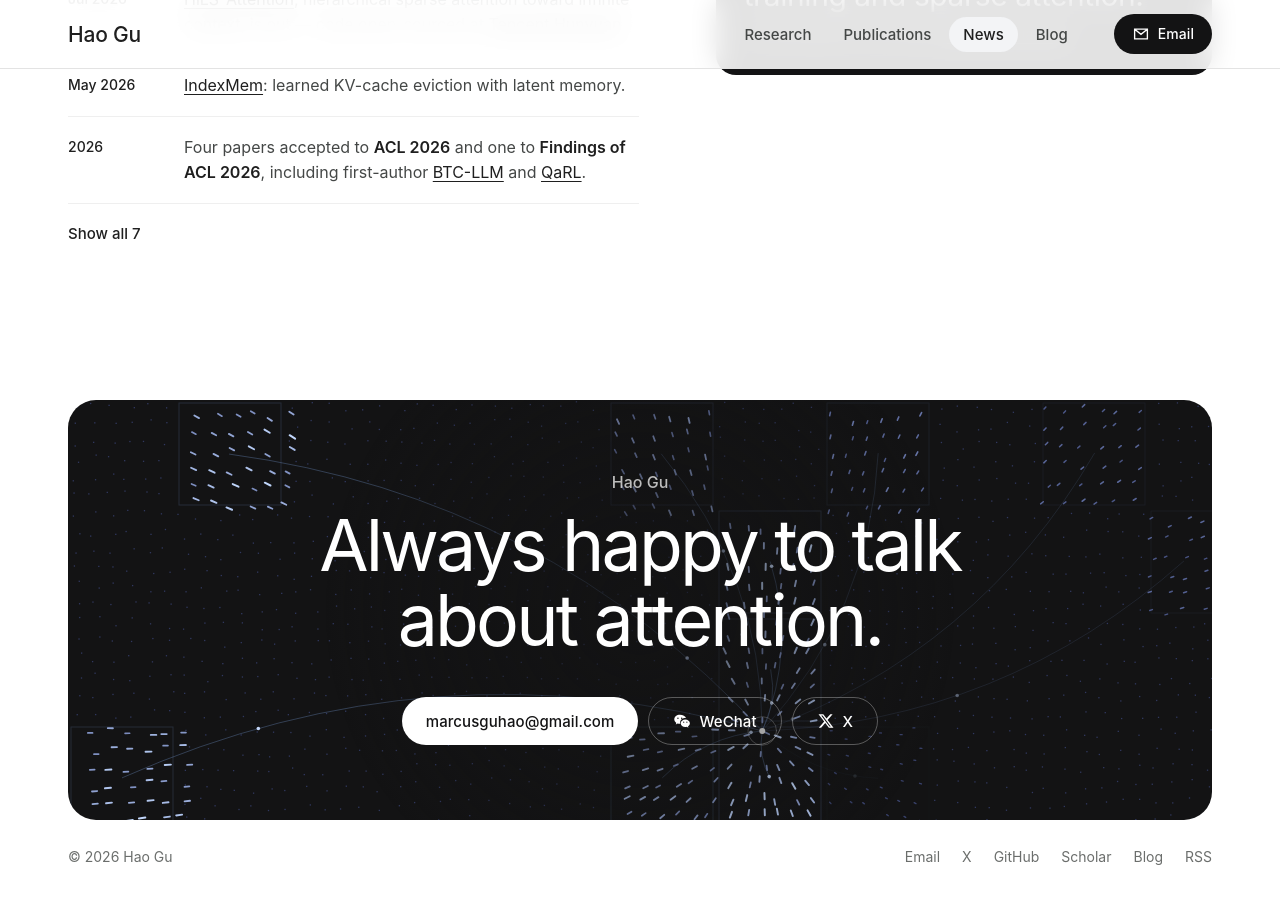
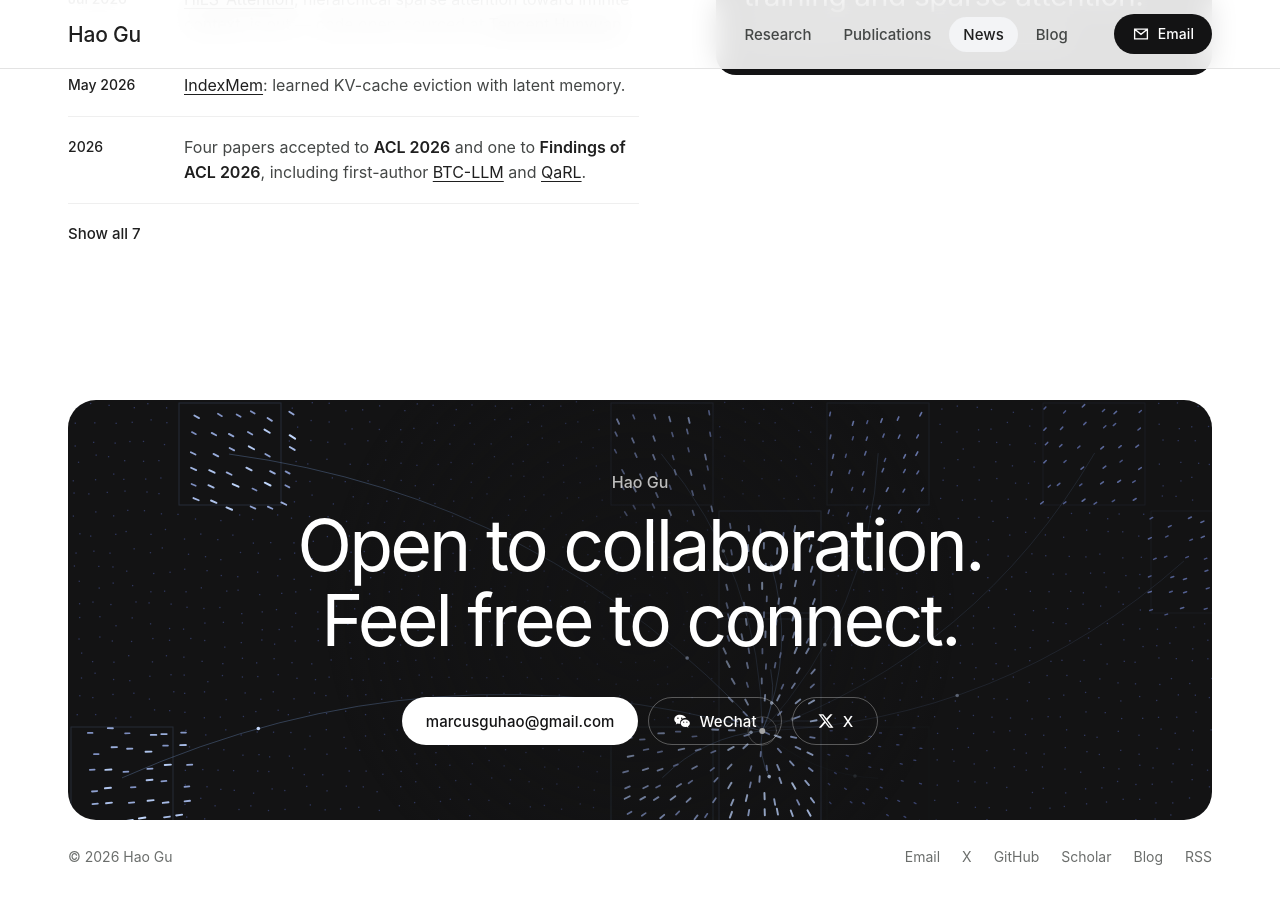
Before and after one commit to Chooovy/guhao, a Jekyll site: the page built from index.html, in a window 1280 px wide and 900 px high, scrolled down 3707 px. Built offline with Jekyll 4.4.1, drawn with Linux system fonts in a browser that asks for light colours; some web fonts are replaced.

Commit message:
Footer title: Open to collaboration. Feel free to connect.

```diff
--- a/_includes/footer.html
+++ b/_includes/footer.html
@@ -4,7 +4,7 @@
       <canvas class="attn" id="attn" aria-hidden="true"></canvas>
       <div class="finale-content">
         <p class="finale-kicker">{{ site.author.name }}</p>
-        <h2 class="finale-title">Always happy to talk<br class="br-lg"> about attention.</h2>
+        <h2 class="finale-title">Open to collaboration.<br class="br-lg"> Feel free to connect.</h2>
         <div class="finale-actions">
           <a class="pill pill-white" href="mailto:{{ site.author.email }}">{{ site.author.email }}</a>
           <button class="pill pill-ghost" type="button" data-wechat>{% include icon.html name="wechat" %}WeChat</button>
```
